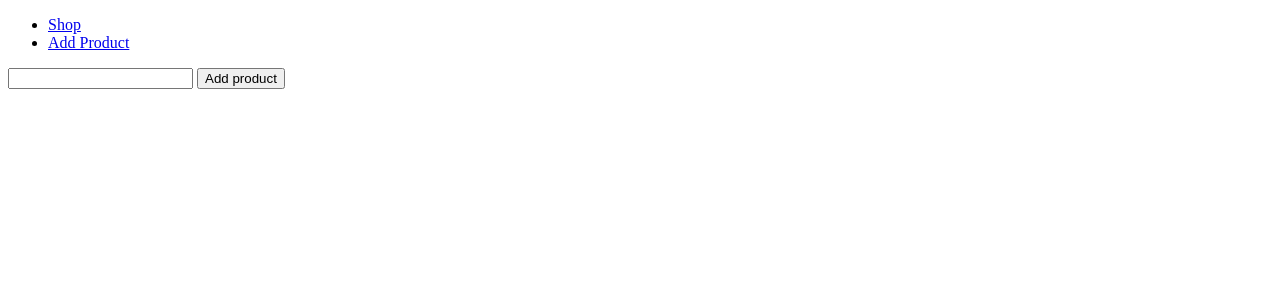
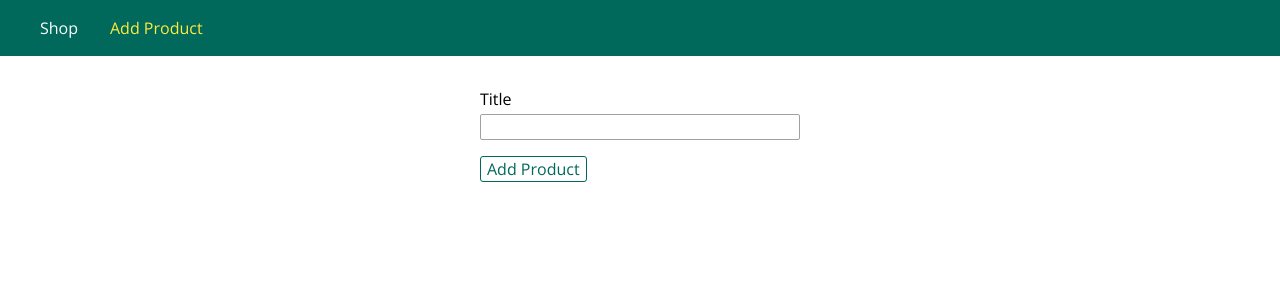
Before and after one commit to Sameerkash/JavaScript-Projects, a Node server app: page /admin/add-product in a window 1280 px wide. Shown: the top 300 px of the page. Run offline with Node 20, Linux system fonts and the light colour scheme.

Commit message:
templating starting

```diff
--- a/academind/app.js
+++ b/academind/app.js
@@ -1,5 +1,6 @@
 
 const express = require('express');
+const path = require('path')
 
 const adminRoutes = require('./routes/admin');
 const shoproutes = require('./routes/shop');
@@ -9,12 +10,13 @@ const bodyParser = require('body-parser');
 const app = express();
 
 app.use(bodyParser.urlencoded({ extended: false }));
+app.use(express.static(path.join(__dirname, 'public')));
 
-app.use('/admin',adminRoutes);
+app.use('/admin', adminRoutes);
 app.use(shoproutes);
 
 app.use((req, res, next) => {
-    res.status(404).send('<h1> Page Not Found</h1>');
+    res.status(404).sendFile(path.join(__dirname, 'views', '404.html'));
 });
 
 
--- a/academind/message.txt
+++ /dev/null
@@ -1 +0,0 @@
-m+
--- /dev/null
+++ b/academind/public/css/forms.css
@@ -0,0 +1,20 @@
+.form-control {
+    margin: 1rem 0;
+}
+
+.form-control label,
+.form-control input {
+    display: block;
+    width: 100%;
+    margin-bottom: 0.25rem;
+}
+
+.form-control input {
+    border: 1px solid #a1a1a1;
+    font: inherit;
+    border-radius: 2px;
+}
+
+.form-control input:focus {
+    outline-color: #00695c;
+}
--- /dev/null
+++ b/academind/public/css/main.css
@@ -0,0 +1,108 @@
+@import url('https://fonts.googleapis.com/css?family=Open+Sans:400,700');
+
+* {
+  box-sizing: border-box;
+}
+
+body {
+  padding: 0;
+  margin: 0;
+  font-family: 'Open Sans', sans-serif;
+}
+
+main {
+  padding: 1rem;
+  margin: auto;
+}
+
+.main-header {
+  width: 100%;
+  height: 3.5rem;
+  background-color: #00695c;
+  padding: 0 1.5rem;
+}
+
+.main-header__nav {
+  height: 100%;
+  display: flex;
+  align-items: center;
+}
+
+.main-header__item-list {
+  list-style: none;
+  margin: 0;
+  padding: 0;
+  display: flex;
+}
+
+.main-header__item {
+  margin: 0 1rem;
+  padding: 0;
+}
+
+.main-header__item a {
+  text-decoration: none;
+  color: white;
+}
+
+.main-header__item a:hover,
+.main-header__item a:active,
+.main-header__item a.active {
+  color: #ffeb3b;
+}
+
+.grid {
+  display: flex;
+  flex-wrap: wrap;
+  justify-content: space-around;
+  align-items: stretch;
+}
+
+.card {
+  box-shadow: 0 2px 8px rgba(0, 0, 0, 0.26);
+}
+
+.card__header,
+.card__content {
+  padding: 1rem;
+}
+
+.card__header h1,
+.card__content h1,
+.card__content h2,
+.card__content p {
+  margin: 0;
+}
+
+.card__image {
+  width: 100%;
+}
+
+.card__image img {
+  width: 100%;
+}
+
+.card__actions {
+    padding: 1rem;
+    text-align: center;
+}
+
+.card__actions button,
+.card__actions a {
+    margin: 0 0.25rem;
+}
+
+.btn {
+  font: inherit;
+  border: 1px solid #00695c;
+  color: #00695c;
+  background: white;
+  border-radius: 3px;
+  cursor: pointer;
+}
+
+.btn:hover,
+.btn:active {
+  background-color: #00695c;
+  color: white;
+}
--- /dev/null
+++ b/academind/public/css/product.css
@@ -0,0 +1,25 @@
+.product-form {
+    width: 20rem;
+    max-width: 90%;
+    margin: auto;
+}
+
+.product-item {
+    width: 20rem;
+    max-width: 95%;
+}
+
+.product__title {
+    font-size: 1.2rem;
+    text-align: center;
+}
+
+.product__price {
+    text-align: center;
+    color: #4d4d4d;
+    margin-bottom: 0.5rem;
+}
+
+.product__description {
+    text-align: center;
+}
--- a/academind/routes/admin.js
+++ b/academind/routes/admin.js
@@ -1,12 +1,12 @@
 const express = require('express');
 const path = require('path');
-
+const rootDir = require('../utils/path')
 const router = express.Router();
 
 
 
 router.get('/add-product', (req, res, next) => {
-    res.sendFile(path.join(__dirname, '../', 'views', 'add-product.html'));
+    res.sendFile(path.join(rootDir, 'views', 'add-product.html'));
 });
 
 router.post('/product', (req, res, next) => {
--- a/academind/routes/shop.js
+++ b/academind/routes/shop.js
@@ -1,10 +1,11 @@
 const express = require('express');
 const path = require('path')
 const router = express.Router();
+const rootDir = require('../utils/path')
 
 
 router.get('/', (req, res, next) => {
-    res.sendFile(path.join(__dirname, '../', 'views', 'shop.html'));
+    res.sendFile(path.join(rootDir, 'views', 'shop.html'));
 });
 
 module.exports = router;
--- /dev/null
+++ b/academind/utils/path.js
@@ -0,0 +1,3 @@
+const path = require('path');
+
+module.exports = path.dirname(process.mainModule.filename);
--- a/academind/views/add-product.html
+++ b/academind/views/add-product.html
@@ -4,22 +4,31 @@
 <head>
     <meta charset="UTF-8">
     <meta name="viewport" content="width=device-width, initial-scale=1.0">
+    <meta http-equiv="X-UA-Compatible" content="ie=edge">
     <title>Add Product</title>
+    <link rel="stylesheet" href="/css/main.css">
+    <link rel="stylesheet" href="/css/forms.css">
+    <link rel="stylesheet" href="/css/product.css">
 </head>
 
 <body>
-    <header>
-        <nav>
-            <ul>
-                <li><a href="/">Shop</a></li>
-                <li><a href="/add-product">Add Product</a></li>
+    <header class="main-header">
+        <nav class="main-header__nav">
+            <ul class="main-header__item-list">
+                <li class="main-header__item"><a href="/">Shop</a></li>
+                <li class="main-header__item"><a class="active" href="/admin/add-product">Add Product</a></li>
             </ul>
         </nav>
     </header>
+
     <main>
-        <form action="/add-product" method="POST">
-            <input type="text" name="title">
-            <button type="submit"> Add product</button>
+        <form class="product-form" action="/admin/add-product" method="POST">
+            <div class="form-control">
+                <label for="title">Title</label>
+                <input type="text" name="title" id="title">
+            </div>
+
+            <button class="btn" type="submit">Add Product</button>
         </form>
     </main>
 </body>
```
Also changed, not shown: academind/example_routes.js (deleted, +0 -39 lines), academind/views/404.html (added, +24 -0 lines), academind/views/shop.html (+27 -6 lines).
